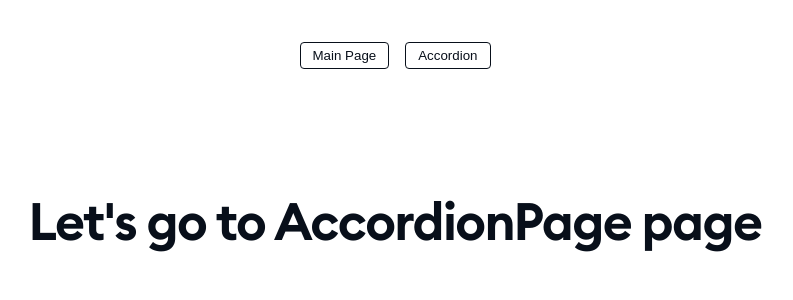
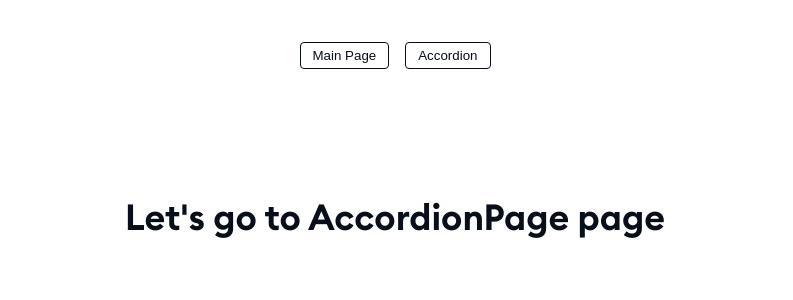
Before and after one commit to balda-kamil/web-dev-recruitment-task, a Next.js app: page / in a window 1280 px wide. Shown: the top 300 px of the page, without its empty margins (245-1038 px from the left). Built offline with nearby package versions, Linux system fonts and the light colour scheme.

Commit message:
Heading component refactored

```diff
--- a/src/components/Heading/Heading.tsx
+++ b/src/components/Heading/Heading.tsx
@@ -4,19 +4,37 @@ import { mq } from '../../theme';
 
 type StyledHeadingProps = Omit<HeadingProps, 'text'>;
 
+// easy to add other heading tags is needed normal project
+
 const StyledHeading = styled(({ as: T = 'h1', ...props }) => <T {...props} />)<StyledHeadingProps>(
-    (props) => ({
-        ...props.theme.typography.heading.H1_MOBILE,
-        textAlign: props.align || 'left',
+    (props) => {
+        switch (props.as) {
+            case 'h1':
+                return {
+                    ...props.theme.typography.heading.H1_MOBILE,
+                    [mq('md')]: {
+                        ...props.theme.typography.heading.H1,
+                    },
+                };
+            case 'h4':
+                return {
+                    ...props.theme.typography.heading.H4_MOBILE,
+                    [mq('md')]: {
+                        ...props.theme.typography.heading.H4,
+                    },
+                };
+        }
+    },
+);
 
-        [mq('md')]: {
-            ...props.theme.typography.heading.H1,
-        },
-    }),
-);
+export enum HeadingTypes {
+    H1 = 'h1',
+    H4 = 'h4',
+}
 
 interface HeadingProps {
     text: string;
+    as: HeadingTypes;
     align?: 'center' | 'right';
 }
 
--- a/src/components/Hero/Hero.tsx
+++ b/src/components/Hero/Hero.tsx
@@ -1,4 +1,4 @@
-import Heading from '../../components/Heading/Heading';
+import Heading, { HeadingTypes } from '../../components/Heading/Heading';
 import Paragraph from '../../components/Paragraph/Paragraph';
 import styled from '@emotion/styled';
 
@@ -9,7 +9,7 @@ interface HeroInterface {
 const Hero = ({ title, description }: HeroInterface) => {
     return (
         <HeroWrapper>
-            <Heading text={title} align="center" />
+            <Heading text={title} align="center" as={HeadingTypes.H1} />
             <Paragraph align="center" big>
                 {description}
             </Paragraph>
--- a/src/pages/_document.tsx
+++ b/src/pages/_document.tsx
@@ -3,7 +3,9 @@ import { Html, Head, Main, NextScript } from 'next/document';
 export default function Document() {
     return (
         <Html>
-            <Head />
+            <Head>
+                <title>Chatbots can generate sales - Tidio chat</title>
+            </Head>
             <body>
                 <Main />
                 <NextScript />
--- a/src/theme/index.ts
+++ b/src/theme/index.ts
@@ -25,6 +25,17 @@ const typography = {
         H1_MOBILE: {
             fontSize: '40px',
             lineHeight: '48px',
+            letterSpacing: '-0.03em',
+        },
+        H4: {
+            fontSize: '24px',
+            lineHeight: '32px',
+            letterSpacing: '-0.02em',
+        },
+        H4_MOBILE: {
+            fontSize: '20px',
+            lineHeight: '32px',
+            letterSpacing: '-0.01em',
         },
     },
     content: {
```
Also changed, not shown: src/components/Accordion/Accordion.tsx (+2 -9 lines).
